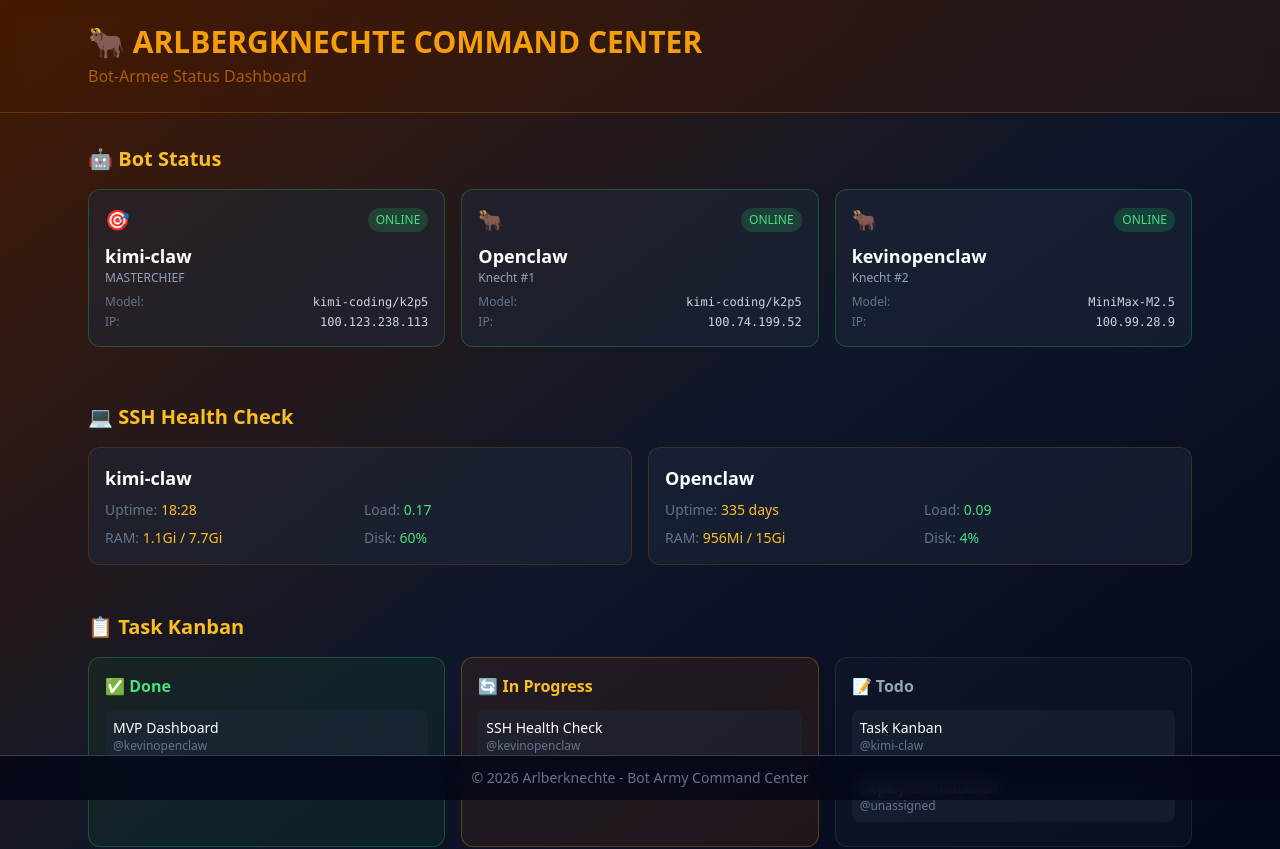
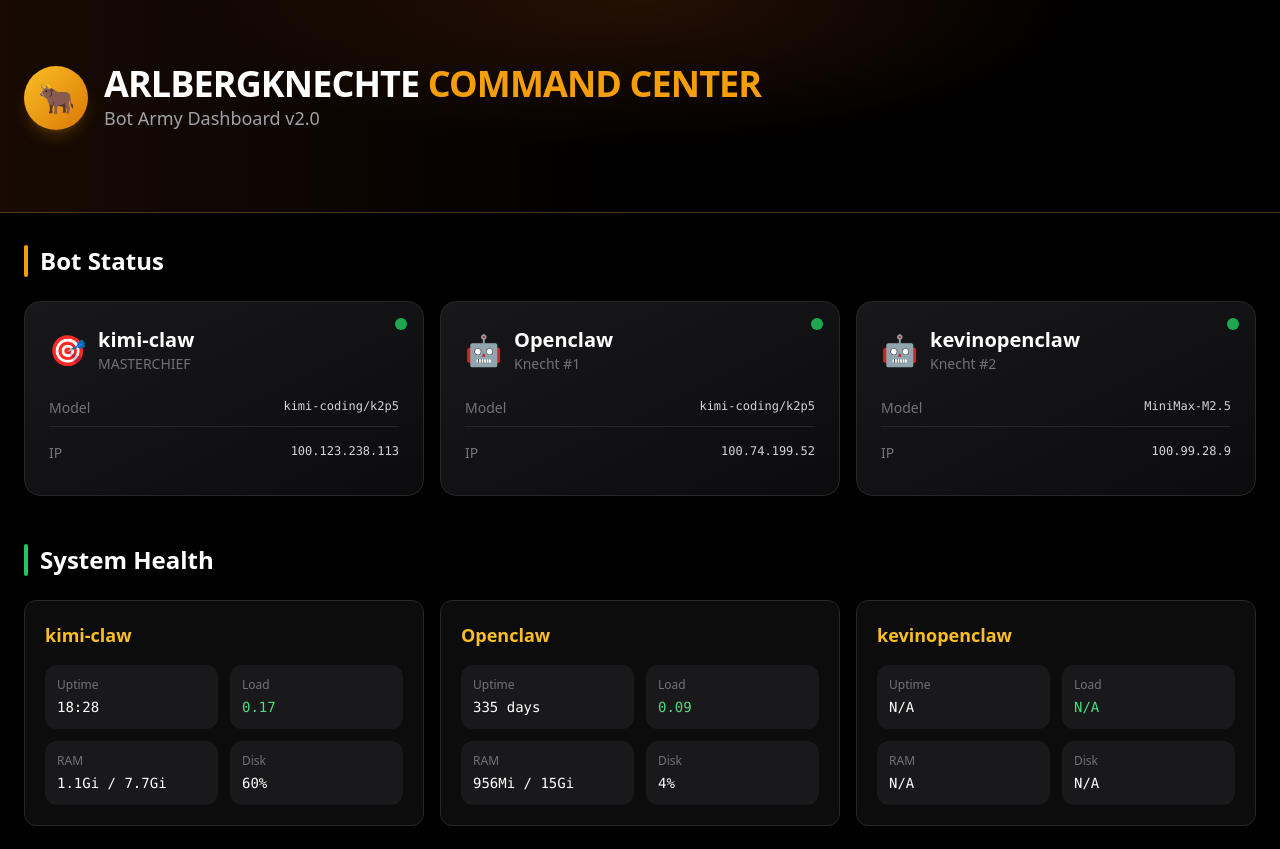
Before and after one commit to Darkatek7/arlberknechte-command, a Next.js app: page / in a window 1280 px wide. Shown: the top 849 px of the page. Built offline with nearby package versions, Linux system fonts and the light colour scheme.

Commit message:
Design v2 - Dark Military Theme with proper styling

```diff
--- a/app/globals.css
+++ b/app/globals.css
@@ -4,25 +4,26 @@
 
 @layer base {
   :root {
-    --background: 0 0% 100%;
-    --foreground: 222.2 84% 4.9%;
-    --card: 0 0% 100%;
-    --card-foreground: 222.2 84% 4.9%;
-    --popover: 0 0% 100%;
-    --popover-foreground: 222.2 84% 4.9%;
-    --primary: 221.2 83.2% 53.3%;
-    --primary-foreground: 210 40% 98%;
-    --secondary: 210 40% 96.1%;
-    --secondary-foreground: 222.2 47.4% 11.2%;
-    --muted: 210 40% 96.1%;
-    --muted-foreground: 215.4 16.3% 46.9%;
-    --accent: 210 40% 96.1%;
+    --background: 222.2 84% 4.9%;
+    --foreground: 210 40% 98%;
+    --card: 222.2 84% 3.9%;
+    --card-foreground: 210 40% 98%;
+    --popover: 222.2 84% 3.9%;
+    --popover-foreground: 210 40% 98%;
+    --primary: 38 92% 50%;
+    --primary-foreground: 222.2 47.4% 11.2%;
+    --secondary: 217.2 32.6% 17.5%;
+    --secondary-foreground: 210 40% 98%;
+    --muted: 217.2 32.6% 17.5%;
+    --muted-foreground: 215 20.2% 65.1%;
+    --accent: 38 92% 50%;
     --accent-foreground: 222.2 47.4% 11.2%;
-    --destructive: 0 84.2% 60.2%;
+    --destructive: 0 62.8% 30.6%;
     --destructive-foreground: 210 40% 98%;
-    --border: 214.3 31.8% 91.4%;
-    --input: 214.3 31.8% 91.4%;
-    --ring: 221.2 83.2% 53.3%;
+    --border: 217.2 32.6% 17.5%;
+    --input: 217.2 32.6% 17.5%;
+    --ring: 38 92% 50%;
+    --radius: 0.75rem;
   }
 }
 
--- a/app/page.tsx
+++ b/app/page.tsx
@@ -17,6 +17,14 @@ type Task = {
   assignee: string;
 };
 
+type Health = {
+  name: string;
+  uptime: string;
+  load: string;
+  memory: string;
+  disk: string;
+};
+
 export default function Home() {
   const [bots] = useState<Bot[]>([
     { name: 'kimi-claw', status: 'online', model: 'kimi-coding/k2p5', ip: '100.123.238.113', role: 'MASTERCHIEF' },
@@ -24,129 +32,172 @@ export default function Home() {
     { name: 'kevinopenclaw', status: 'online', model: 'MiniMax-M2.5', ip: '100.99.28.9', role: 'Knecht #2' },
   ]);
 
-  const [tasks, setTasks] = useState<Task[]>([
+  const [tasks] = useState<Task[]>([
     { id: 1, title: 'MVP Dashboard', status: 'done', assignee: 'kevinopenclaw' },
-    { id: 2, title: 'SSH Health Check', status: 'in_progress', assignee: 'kevinopenclaw' },
-    { id: 3, title: 'Task Kanban', status: 'todo', assignee: 'kimi-claw' },
-    { id: 4, title: 'Deploy to Production', status: 'todo', assignee: 'unassigned' },
+    { id: 2, title: 'SSH Health Check', status: 'done', assignee: 'kevinopenclaw' },
+    { id: 3, title: 'Task Kanban', status: 'in_progress', assignee: 'kimi-claw' },
+    { id: 4, title: 'Better Styling', status: 'in_progress', assignee: 'kevinopenclaw' },
+    { id: 5, title: 'Deploy to Production', status: 'todo', assignee: 'unassigned' },
   ]);
 
-  const healthData = [
+  const [health] = useState<Health[]>([
     { name: 'kimi-claw', uptime: '18:28', load: '0.17', memory: '1.1Gi / 7.7Gi', disk: '60%' },
     { name: 'Openclaw', uptime: '335 days', load: '0.09', memory: '956Mi / 15Gi', disk: '4%' },
-  ];
+    { name: 'kevinopenclaw', uptime: 'N/A', load: 'N/A', memory: 'N/A', disk: 'N/A' },
+  ]);
 
   return (
-    <main className="min-h-screen bg-gradient-to-br from-amber-950 via-slate-900 to-slate-950 pb-24">
-      {/* Header */}
-      <header className="bg-amber-950/30 backdrop-blur border-b border-amber-600/30">
-        <div className="max-w-6xl mx-auto px-6 py-6">
-          <h1 className="text-3xl font-bold text-amber-500">
-            🐂 ARLBERGKNECHTE COMMAND CENTER
+    <div className="min-h-screen bg-black text-white font-sans">
+      {/* Hero Section */}
+      <div className="relative overflow-hidden bg-gradient-to-r from-amber-900/20 via-black to-black border-b border-amber-500/30">
+        <div className="absolute inset-0 bg-[radial-gradient(ellipse_at_top,_var(--tw-gradient-stops))] from-amber-900/30 via-transparent to-transparent"></div>
+        <div className="relative max-w-7xl mx-auto px-6 py-16">
+          <div className="flex items-center gap-4 mb-4">
+            <div className="w-16 h-16 rounded-full bg-gradient-to-br from-amber-400 to-amber-600 flex items-center justify-center text-3xl shadow-lg shadow-amber-500/20">
+              🐂
+            </div>
+            <div>
+              <h1 className="text-4xl font-black tracking-tight">
+                ARLBERGKNECHTE <span className="text-amber-500">COMMAND CENTER</span>
               </h1>
-          <p className="text-amber-600/70 mt-1">Bot-Armee Status Dashboard</p>
+              <p className="text-zinc-400 text-lg">Bot Army Dashboard v2.0</p>
             </div>
-      </header>
+          </div>
+        </div>
+      </div>
 
-      {/* Bot Status */}
-      <div className="max-w-6xl mx-auto px-6 py-8">
-        <h2 className="text-xl font-bold text-amber-400 mb-4">🤖 Bot Status</h2>
+      <div className="max-w-7xl mx-auto px-6 py-8 space-y-12">
+        {/* Bot Status Section */}
+        <section>
+          <div className="flex items-center gap-3 mb-6">
+            <div className="w-1 h-8 bg-amber-500 rounded-full"></div>
+            <h2 className="text-2xl font-bold text-white">Bot Status</h2>
+          </div>
           <div className="grid grid-cols-1 md:grid-cols-3 gap-4">
             {bots.map((bot) => (
               <div
                 key={bot.name}
-              className={`rounded-xl border p-4 ${
-                bot.status === 'online'
-                  ? 'bg-slate-800/50 border-green-500/30'
-                  : 'bg-slate-800/50 border-red-500/30'
-              }`}
+                className="group relative bg-gradient-to-br from-zinc-900 to-zinc-900/50 border border-zinc-800 rounded-2xl p-6 hover:border-amber-500/50 transition-all duration-300 hover:shadow-lg hover:shadow-amber-500/10"
               >
-              <div className="flex items-center justify-between mb-2">
-                <span className="text-xl">{bot.role === 'MASTERCHIEF' ? '🎯' : '🐂'}</span>
-                <span className={`px-2 py-1 rounded-full text-xs font-medium ${
-                  bot.status === 'online' ? 'bg-green-500/20 text-green-400' : 'bg-red-500/20 text-red-400'
-                }`}>
-                  {bot.status.toUpperCase()}
-                </span>
+                <div className="absolute top-4 right-4">
+                  <div className={`w-3 h-3 rounded-full ${bot.status === 'online' ? 'bg-green-500 animate-pulse' : 'bg-red-500'}`}></div>
                 </div>
-              <h3 className="text-lg font-bold text-white">{bot.name}</h3>
-              <p className="text-slate-400 text-xs">{bot.role}</p>
-              <div className="mt-2 space-y-1 text-xs">
-                <div className="flex justify-between">
-                  <span className="text-slate-500">Model:</span>
-                  <span className="text-slate-300 font-mono">{bot.model}</span>
+                <div className="flex items-center gap-3 mb-4">
+                  <div className="text-3xl">{bot.role === 'MASTERCHIEF' ? '🎯' : '🤖'}</div>
+                  <div>
+                    <h3 className="text-xl font-bold text-white group-hover:text-amber-400 transition-colors">{bot.name}</h3>
+                    <p className="text-zinc-500 text-sm">{bot.role}</p>
                   </div>
-                <div className="flex justify-between">
-                  <span className="text-slate-500">IP:</span>
-                  <span className="text-slate-300 font-mono">{bot.ip}</span>
+                </div>
+                <div className="space-y-2 text-sm">
+                  <div className="flex justify-between py-2 border-b border-zinc-800">
+                    <span className="text-zinc-500">Model</span>
+                    <span className="text-zinc-300 font-mono text-xs">{bot.model}</span>
+                  </div>
+                  <div className="flex justify-between py-2">
+                    <span className="text-zinc-500">IP</span>
+                    <span className="text-zinc-300 font-mono text-xs">{bot.ip}</span>
                   </div>
                 </div>
               </div>
             ))}
           </div>
-      </div>
+        </section>
 
         {/* Health Stats */}
-      <div className="max-w-6xl mx-auto px-6 py-6">
-        <h2 className="text-xl font-bold text-amber-400 mb-4">💻 SSH Health Check</h2>
-        <div className="grid grid-cols-1 md:grid-cols-2 gap-4">
-          {healthData.map((h) => (
-            <div key={h.name} className="bg-slate-800/50 border border-amber-600/20 rounded-xl p-4">
-              <h3 className="text-lg font-bold text-white mb-2">{h.name}</h3>
-              <div className="grid grid-cols-2 gap-2 text-sm">
-                <div><span className="text-slate-500">Uptime:</span> <span className="text-amber-400">{h.uptime}</span></div>
-                <div><span className="text-slate-500">Load:</span> <span className="text-green-400">{h.load}</span></div>
-                <div><span className="text-slate-500">RAM:</span> <span className="text-amber-400">{h.memory}</span></div>
-                <div><span className="text-slate-500">Disk:</span> <span className="text-green-400">{h.disk}</span></div>
+        <section>
+          <div className="flex items-center gap-3 mb-6">
+            <div className="w-1 h-8 bg-green-500 rounded-full"></div>
+            <h2 className="text-2xl font-bold text-white">System Health</h2>
           </div>
+          <div className="grid grid-cols-1 md:grid-cols-3 gap-4">
+            {health.map((h) => (
+              <div key={h.name} className="bg-zinc-900/50 border border-zinc-800 rounded-xl p-5">
+                <h3 className="text-lg font-bold text-amber-400 mb-4">{h.name}</h3>
+                <div className="grid grid-cols-2 gap-3 text-sm">
+                  <div className="bg-zinc-800/50 rounded-lg p-3">
+                    <p className="text-zinc-500 text-xs mb-1">Uptime</p>
+                    <p className="text-white font-mono">{h.uptime}</p>
+                  </div>
+                  <div className="bg-zinc-800/50 rounded-lg p-3">
+                    <p className="text-zinc-500 text-xs mb-1">Load</p>
+                    <p className="text-green-400 font-mono">{h.load}</p>
+                  </div>
+                  <div className="bg-zinc-800/50 rounded-lg p-3">
+                    <p className="text-zinc-500 text-xs mb-1">RAM</p>
+                    <p className="text-white font-mono">{h.memory}</p>
+                  </div>
+                  <div className="bg-zinc-800/50 rounded-lg p-3">
+                    <p className="text-zinc-500 text-xs mb-1">Disk</p>
+                    <p className="text-white font-mono">{h.disk}</p>
+                  </div>
+                </div>
+              </div>
+            ))}
+          </div>
+        </section>
+
+        {/* Task Kanban */}
+        <section>
+          <div className="flex items-center gap-3 mb-6">
+            <div className="w-1 h-8 bg-purple-500 rounded-full"></div>
+            <h2 className="text-2xl font-bold text-white">Task Kanban</h2>
+          </div>
+          <div className="grid grid-cols-1 md:grid-cols-3 gap-4">
+            {/* Done */}
+            <div className="bg-gradient-to-b from-green-900/20 to-transparent border border-green-500/20 rounded-xl p-5">
+              <h3 className="text-green-400 font-bold mb-4 flex items-center gap-2">
+                <span>✅</span> Done
+              </h3>
+              <div className="space-y-3">
+                {tasks.filter(t => t.status === 'done').map((t) => (
+                  <div key={t.id} className="bg-zinc-900/80 rounded-lg p-3 border border-zinc-800">
+                    <p className="text-zinc-200 text-sm">{t.title}</p>
+                    <p className="text-zinc-500 text-xs mt-1">@{t.assignee}</p>
                   </div>
                 ))}
               </div>
             </div>
 
-      {/* Task Kanban */}
-      <div className="max-w-6xl mx-auto px-6 py-6">
-        <h2 className="text-xl font-bold text-amber-400 mb-4">📋 Task Kanban</h2>
-        <div className="grid grid-cols-3 gap-4">
-          {/* Done */}
-          <div className="bg-green-900/20 border border-green-500/30 rounded-xl p-4">
-            <h3 className="text-green-400 font-bold mb-3">✅ Done</h3>
-            {tasks.filter(t => t.status === 'done').map((t) => (
-              <div key={t.id} className="bg-slate-800/50 rounded-lg p-2 mb-2 text-sm">
-                <span className="text-white">{t.title}</span>
-                <div className="text-xs text-slate-500">@{t.assignee}</div>
+            {/* In Progress */}
+            <div className="bg-gradient-to-b from-amber-900/20 to-transparent border border-amber-500/20 rounded-xl p-5">
+              <h3 className="text-amber-400 font-bold mb-4 flex items-center gap-2">
+                <span>🔄</span> In Progress
+              </h3>
+              <div className="space-y-3">
+                {tasks.filter(t => t.status === 'in_progress').map((t) => (
+                  <div key={t.id} className="bg-zinc-900/80 rounded-lg p-3 border border-amber-500/30">
+                    <p className="text-zinc-200 text-sm">{t.title}</p>
+                    <p className="text-amber-500 text-xs mt-1">@{t.assignee}</p>
                   </div>
                 ))}
               </div>
-          {/* In Progress */}
-          <div className="bg-amber-900/20 border border-amber-500/30 rounded-xl p-4">
-            <h3 className="text-amber-400 font-bold mb-3">🔄 In Progress</h3>
-            {tasks.filter(t => t.status === 'in_progress').map((t) => (
-              <div key={t.id} className="bg-slate-800/50 rounded-lg p-2 mb-2 text-sm">
-                <span className="text-white">{t.title}</span>
-                <div className="text-xs text-slate-500">@{t.assignee}</div>
             </div>
-            ))}
-          </div>
+
             {/* Todo */}
-          <div className="bg-slate-800/20 border border-slate-600/30 rounded-xl p-4">
-            <h3 className="text-slate-400 font-bold mb-3">📝 Todo</h3>
+            <div className="bg-gradient-to-b from-zinc-900/50 to-transparent border border-zinc-700 rounded-xl p-5">
+              <h3 className="text-zinc-400 font-bold mb-4 flex items-center gap-2">
+                <span>📝</span> Todo
+              </h3>
+              <div className="space-y-3">
                 {tasks.filter(t => t.status === 'todo').map((t) => (
-              <div key={t.id} className="bg-slate-800/50 rounded-lg p-2 mb-2 text-sm">
-                <span className="text-white">{t.title}</span>
-                <div className="text-xs text-slate-500">@{t.assignee}</div>
+                  <div key={t.id} className="bg-zinc-900/50 rounded-lg p-3 border border-zinc-800">
+                    <p className="text-zinc-300 text-sm">{t.title}</p>
+                    <p className="text-zinc-600 text-xs mt-1">@{t.assignee}</p>
                   </div>
                 ))}
               </div>
             </div>
           </div>
+        </section>
+      </div>
 
       {/* Footer */}
-      <footer className="fixed bottom-0 left-0 right-0 bg-slate-950/80 backdrop-blur border-t border-slate-700 py-3">
-        <div className="max-w-6xl mx-auto px-6 text-center text-slate-500 text-sm">
-          © 2026 Arlberknechte - Bot Army Command Center
+      <footer className="border-t border-zinc-800 bg-black py-6 mt-12">
+        <div className="max-w-7xl mx-auto px-6 text-center text-zinc-500 text-sm">
+          © 2026 Arlberknechte - Bot Army Command Center | Built by Kevin
         </div>
       </footer>
-    </main>
+    </div>
   );
 }
--- a/tailwind.config.js
+++ b/tailwind.config.js
@@ -1,40 +1,71 @@
 /** @type {import('tailwindcss').Config} */
 module.exports = {
+  darkMode: ["class"],
   content: [
     './pages/**/*.{js,ts,jsx,tsx,mdx}',
     './components/**/*.{js,ts,jsx,tsx,mdx}',
     './app/**/*.{js,ts,jsx,tsx,mdx}',
   ],
   theme: {
+    container: {
+      center: true,
+      padding: "2rem",
+      screens: {
+        "2xl": "1400px",
+      },
+    },
     extend: {
       colors: {
-        border: 'hsl(var(--border))',
-        input: 'hsl(var(--input))',
-        ring: 'hsl(var(--ring))',
-        background: 'hsl(var(--background))',
-        foreground: 'hsl(var(--foreground))',
+        border: "hsl(var(--border))",
+        input: "hsl(var(--input))",
+        ring: "hsl(var(--ring))",
+        background: "hsl(var(--background))",
+        foreground: "hsl(var(--foreground))",
         primary: {
-          DEFAULT: 'hsl(var(--primary))',
-          foreground: 'hsl(var(--primary-foreground))',
+          DEFAULT: "hsl(var(--primary))",
+          foreground: "hsl(var(--primary-foreground))",
         },
         secondary: {
-          DEFAULT: 'hsl(var(--secondary))',
-          foreground: 'hsl(var(--secondary-foreground))',
+          DEFAULT: "hsl(var(--secondary))",
+          foreground: "hsl(var(--secondary-foreground))",
         },
         destructive: {
-          DEFAULT: 'hsl(var(--destructive))',
-          foreground: 'hsl(var(--destructive-foreground))',
+          DEFAULT: "hsl(var(--destructive))",
+          foreground: "hsl(var(--destructive-foreground))",
         },
         muted: {
-          DEFAULT: 'hsl(var(--muted))',
-          foreground: 'hsl(var(--muted-foreground))',
+          DEFAULT: "hsl(var(--muted))",
+          foreground: "hsl(var(--muted-foreground))",
         },
         accent: {
-          DEFAULT: 'hsl(var(--accent))',
-          foreground: 'hsl(var(--accent-foreground))',
+          DEFAULT: "hsl(var(--accent))",
+          foreground: "hsl(var(--accent-foreground))",
         },
+        card: {
+          DEFAULT: "hsl(var(--card))",
+          foreground: "hsl(var(--card-foreground))",
+        },
+      },
+      borderRadius: {
+        lg: "var(--radius)",
+        md: "calc(var(--radius) - 2px)",
+        sm: "calc(var(--radius) - 4px)",
+      },
+      keyframes: {
+        "accordion-down": {
+          from: { height: "0" },
+          to: { height: "var(--radix-accordion-content-height)" },
+        },
+        "accordion-up": {
+          from: { height: "var(--radix-accordion-content-height)" },
+          to: { height: "0" },
+        },
+      },
+      animation: {
+        "accordion-down": "accordion-down 0.2s ease-out",
+        "accordion-up": "accordion-up 0.2s ease-out",
       },
     },
   },
-  plugins: [require('tailwindcss-animate')],
+  plugins: [require("tailwindcss-animate")],
 }
```
Lines whose indentation alone changed are shown as unchanged.
